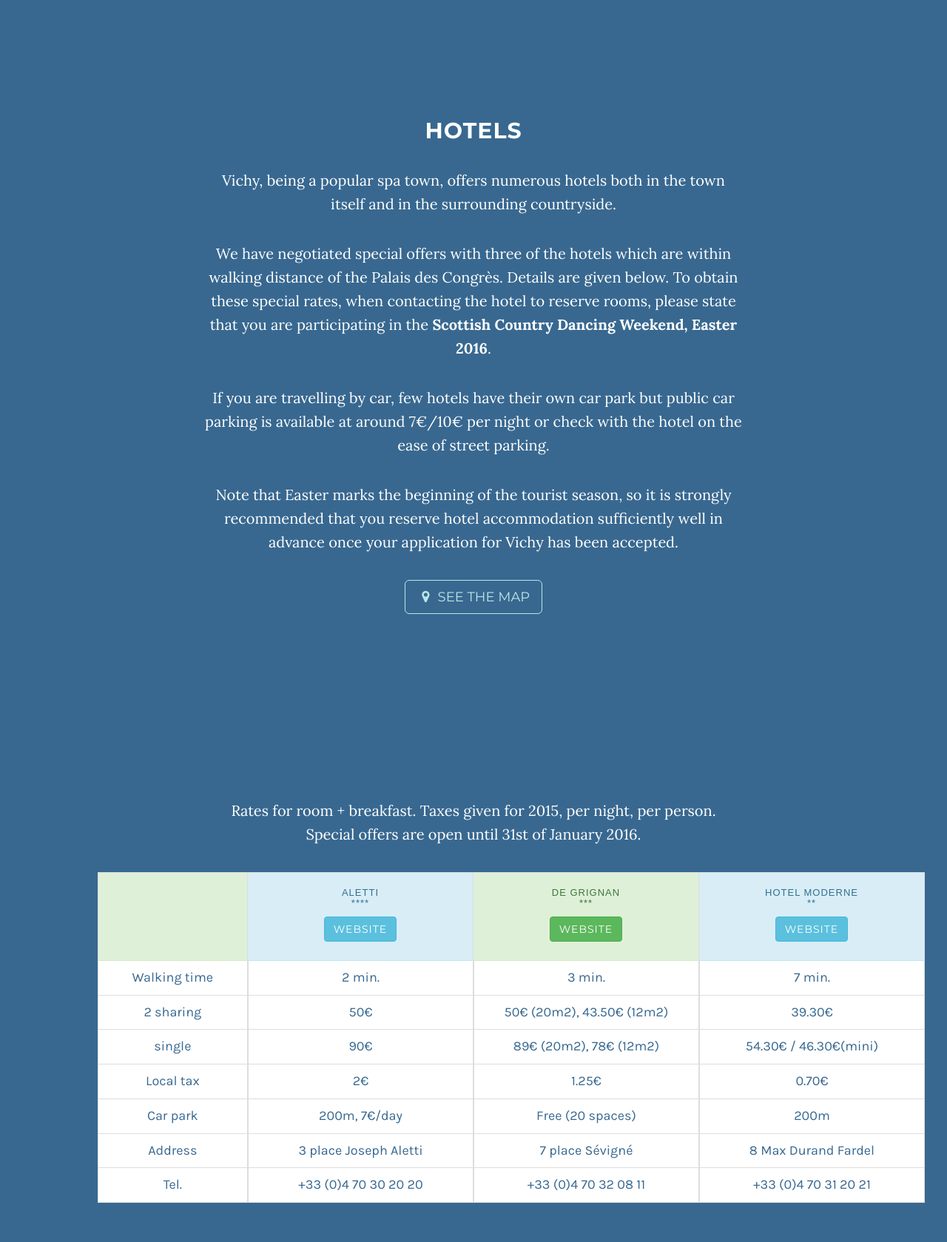
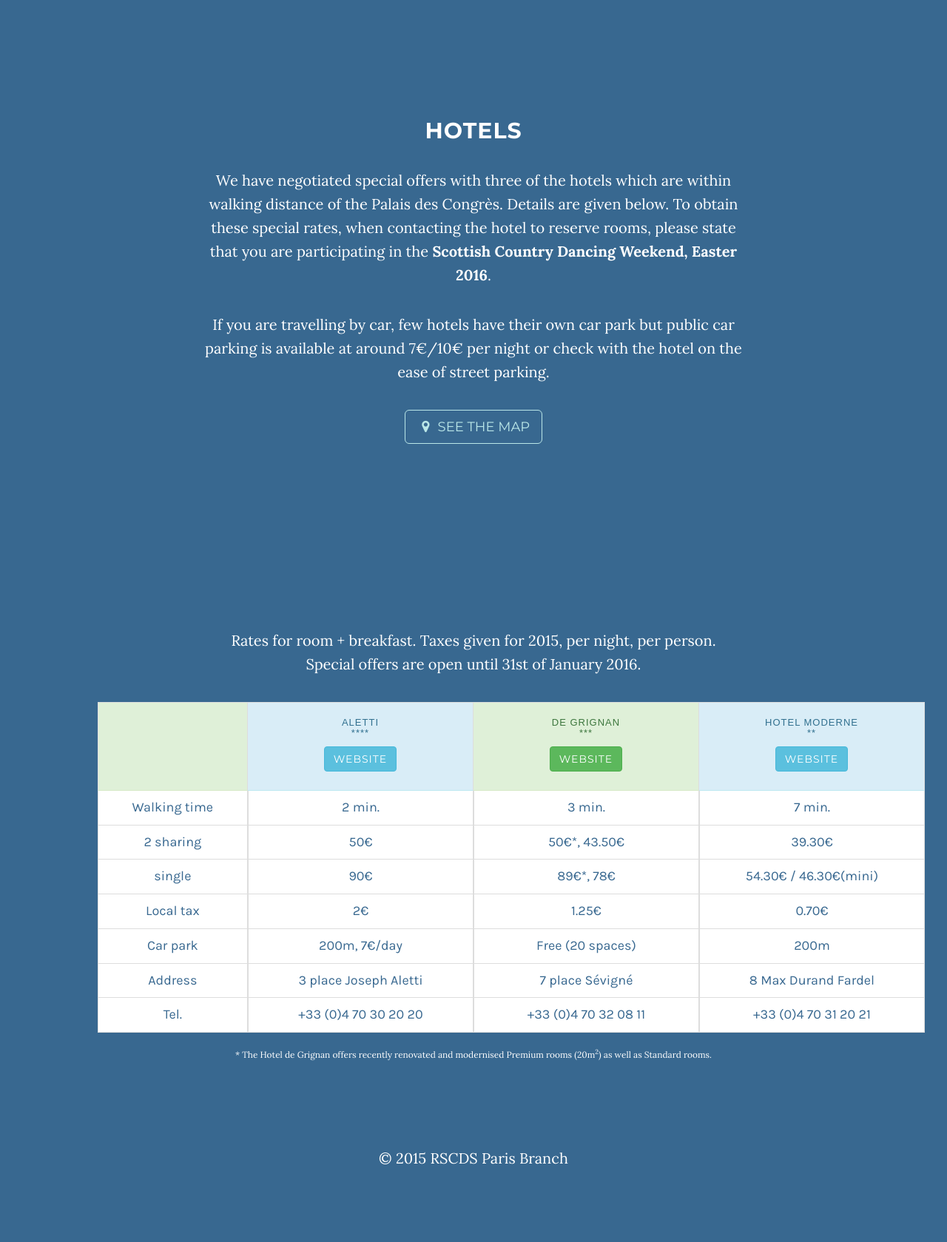
Before and after one commit to alienorlatour/rscdsparis-vichy, a PHP site: page /hotels.php in a window 1280 px wide. Shown: the part 90-1769 px from the top of the page at 74% size. After the commit the page ends 1664 px from the top, so only its background shows below. Run offline with PHP 8.4, Linux system fonts and the light colour scheme; some libraries are stand-ins or nearby versions.

Commit message:
Moving about a few paragraphs

```diff
--- a/hotels.php
+++ b/hotels.php
@@ -38,8 +38,6 @@
       <div class="container">
         <div class="col-lg-8 col-lg-offset-2 text-center">
           <h2>Hotels</h2>
-          <p>Vichy, being a popular spa town, offers numerous hotels both in the town itself and in the surrounding
-            countryside.</p>
           <p>
             We have negotiated special offers with three of the hotels which are within walking distance of the Palais
             des Congrès. Details are given below. To obtain these special rates, when contacting the hotel to reserve
@@ -47,8 +45,6 @@
           </p>
           <p>If you are travelling by car, few hotels have their own car park but public car parking is available at
             around 7€/10€ per night or check with the hotel on the ease of street parking.</p>
-          <p>Note that Easter marks the beginning of the tourist season, so it is strongly recommended that you reserve
-            hotel accommodation sufficiently well in advance once your application for Vichy has been accepted.</p>
           <a href="#map" class="btn btn-default btn-lg page-scroll"><i class="fa fa-map-marker fa-fw"></i> <span
             class="network-name">See the map</span></a>
         </div>
@@ -59,8 +55,10 @@
   <section class="content-section">
     <div class="intro-section">
       <div class="separator col-md-12">
-        <p class="col-md-offset-2 col-md-8 text-center">Rates for room + breakfast. Taxes given for 2015, per night, per
-          person.<br/>Special offers are open until 31st of January 2016.</p>
+        <p class="col-md-offset-2 col-md-8 text-center">
+          Rates for room + breakfast. Taxes given for 2015, per night, per person.<br />Special offers are open until
+          31st of January 2016.
+        </p>
         <div class="pricely-chart">
           <section class="col-xs-12">
             <ul class="pricely-pro">
@@ -100,8 +98,8 @@
                 </h3>
                 <ul class="list-group">
                   <li class="list-group-item">3 min.</li>
-                  <li class="list-group-item">50€ (20m2), 43.50€ (12m2)</li>
-                  <li class="list-group-item">89€ (20m2), 78€ (12m2)</li>
+                  <li class="list-group-item">50€*, 43.50€</li>
+                  <li class="list-group-item">89€*, 78€</li>
                   <li class="list-group-item">1.25€</li>
                   <li class="list-group-item">Free (20 spaces)</li>
                   <li class="list-group-item">7 place Sévigné</li>
@@ -127,6 +125,10 @@
             </ul>
           </section>
         </div>
+        <p class="col-md-offset-2 col-md-8 text-center small">
+          * The Hotel de Grignan offers recently renovated and modernised Premium rooms (20m<sup>2</sup>) as well as
+          Standard rooms.
+        </p>
       </div>
     </div>
   </section>
--- a/panels/accommodation.html
+++ b/panels/accommodation.html
@@ -8,7 +8,7 @@
         <p>Vichy, being a popular spa town, offers numerous hotels both in the town itself and in the surrounding
           countryside.</p>
         <p>Note that Easter marks the beginning of the tourist season, so it is strongly recommended that you
-          reserve hotel accommodation well in advance.</p>
+          reserve hotel accommodation sufficiently well in advance once your application for Vichy has been accepted.</p>
         <a href="hotels.php" class="btn btn-default btn-lg"><i class="fa fa-bed fa-fw"></i> <span
           class="network-name">nearby hotels</span></a>
       </div>
--- a/panels/program.html
+++ b/panels/program.html
@@ -36,8 +36,10 @@
             are available within walking distance of the Palais des Congrès but if you are staying further away and will
             be using a car, please contact us to arrange access to parking.</small>
         </p>
-        <p class="text-center">For those who wish, a meal will be organised on the evening of Friday 25th March.
-          Full details and a request for numbers will be issued nearer the time.</p>
+        <p>
+          <b>Note:</b> For those who wish, a meal will be organised on the evening of Friday 25th March. Full details
+          and a request for numbers will be issued nearer the time.
+        </p>
       </div>
     </div>
   </div>
```
Also changed, not shown: panels/fares.html (+3 -4 lines).
